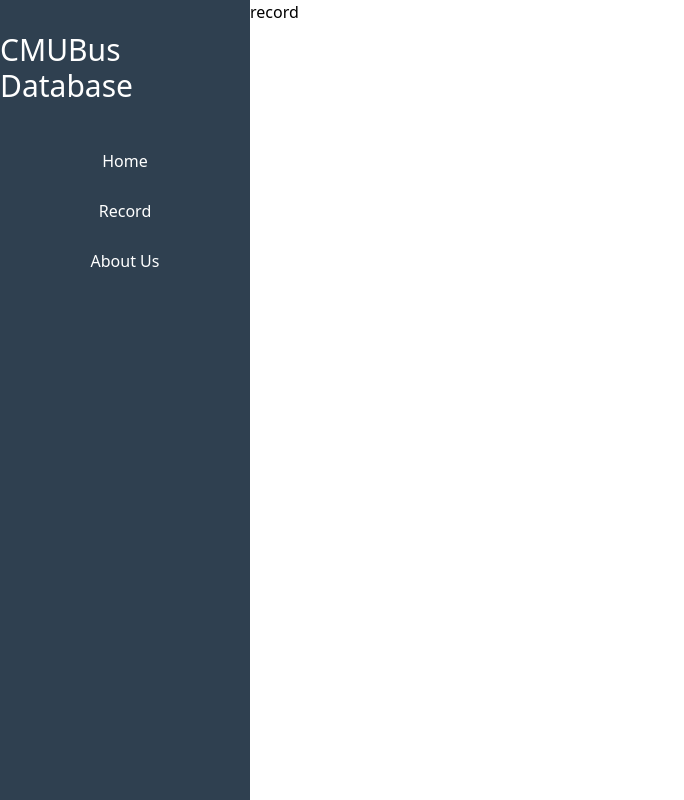
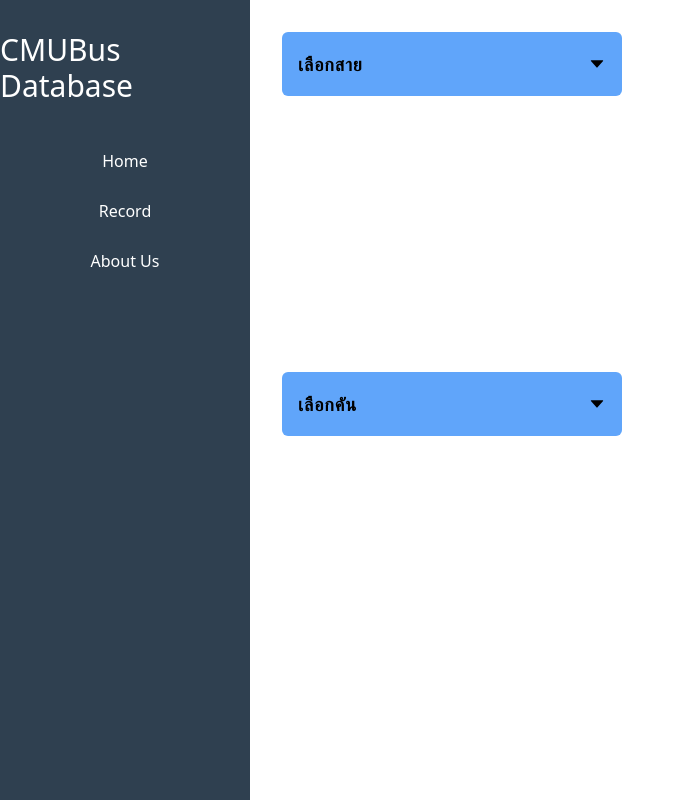
Before and after one commit to DifficultIV/261492-Occupancy-monitoring, a React (Create React App) app in the folder react-app/: page /record in a window 1280 px wide. Shown: the whole page, without its empty margins (0-684 px from the left). Built offline with nearby package versions, Linux system fonts and the light colour scheme.

Commit message:
add dropdown menu in record

```diff
--- a/react-app/package.json
+++ b/react-app/package.json
@@ -8,6 +8,7 @@
     "@testing-library/user-event": "^13.5.0",
     "react": "^18.2.0",
     "react-dom": "^18.2.0",
+    "react-icons": "^5.0.1",
     "react-router-dom": "^6.21.3",
     "react-scripts": "5.0.1",
     "web-vitals": "^2.1.4"
--- a/react-app/src/App.css
+++ b/react-app/src/App.css
@@ -6,6 +6,7 @@
 body {
   margin: 0;
   padding: 0;
+  /* background-color: #24313d */
 }
 .Sidebar {
   width: 250px;
--- /dev/null
+++ b/react-app/src/components/BusList.js
@@ -0,0 +1,16 @@
+import React from "react";
+import '../App.css';
+export const BusList = [
+    {
+        title: "คันที่ 1",
+
+    },
+    {
+        title: "คันที่ 2",
+
+    },
+    {
+        title: "คันที่ 3",
+
+    },
+]
--- /dev/null
+++ b/react-app/src/components/DropdownBus.js
@@ -0,0 +1,33 @@
+import React, { useState } from "react";
+import '../App.css';
+import {AiOutlineCaretUp, AiOutlineCaretDown} from "react-icons/ai";
+import { BusList } from "./BusList";
+
+function DropdownBus (){
+    const [isOpen, setIsOpen] = useState(false)
+    let text = "เลือกคัน"
+    return (
+        <div className="relative flex flex-col items-center w-[340px] h-[340px] rounded-md">
+            <button onClick={() => setIsOpen((prev) => !prev)} className="bg-blue-400 p-4 w-full flex items-center justify-between font-bold text-lg rounded-md tracking-wider">
+                {text}
+            {!isOpen ? (
+                <AiOutlineCaretDown className="h-8" />
+            ):
+                (<AiOutlineCaretUp className="h-8" />
+            )}
+            </button>
+            {isOpen && (
+                <div className="bg-blue-400 flex flex-col items-start rounded-md p-2 w-full">
+                    {BusList.map((item,i) => (
+                        <div className="flex w-full justify-between" key={i}>
+                            <li className="list-none" onClick={() => {setIsOpen(false)}}>{item.title}</li>
+                        </div>
+                    ))}
+                </div>
+            )
+            }
+        </div>
+    )
+}
+
+export default DropdownBus
--- /dev/null
+++ b/react-app/src/components/DropdownLine.js
@@ -0,0 +1,32 @@
+import React, { useState } from "react";
+import '../App.css';
+import {AiOutlineCaretUp, AiOutlineCaretDown} from "react-icons/ai";
+import { LineList } from "./LineList";
+
+function DropdownLine (){
+    const [isOpen, setIsOpen] = useState(false)
+    return (
+        <div className="relative flex flex-col items-center w-[340px] h-[340px] rounded-md">
+            <button onClick={() => setIsOpen((prev) => !prev)} className="bg-blue-400 p-4 w-full flex items-center justify-between font-bold text-lg rounded-md tracking-wider">
+                เลือกสาย
+            {!isOpen ? (
+                <AiOutlineCaretDown className="h-8" />
+            ):
+                (<AiOutlineCaretUp className="h-8" />
+            )}
+            </button>
+            {isOpen && (
+                <div className="bg-blue-400 flex flex-col items-start rounded-md p-2 w-full">
+                    {LineList.map((item,i) => (
+                        <div className="flex w-full justify-between" key={i}>
+                            <li className="list-none" onClick={() => setIsOpen(false)}>{item.title}</li>
+                        </div>
+                    ))}
+                </div>
+            )
+            }
+        </div>
+    )
+}
+
+export default DropdownLine
--- /dev/null
+++ b/react-app/src/components/LineList.js
@@ -0,0 +1,12 @@
+import React from "react";
+import '../App.css';
+export const LineList = [
+    {
+        title: "สายที่ 1",
+
+    },
+    {
+        title: "สายที่ 2",
+
+    },
+]
--- a/react-app/src/pages/Record.js
+++ b/react-app/src/pages/Record.js
@@ -1,11 +1,16 @@
 import React from 'react'
 import Sidebar from '../components/Sidebar';
+import DropdownLine from '../components/DropdownLine';
+import DropdownBus from '../components/DropdownBus';
 function Record() {
     return (
         <>
     <div className='flex'>
         <Sidebar/>
-        <h1>record</h1>
+        <div className='m-8'>
+            <DropdownLine />
+            <DropdownBus />
+        </div>
 
     </div>
     </>
```
Also changed, not shown: 1 other file (tests, documents, lock files or other folders).
